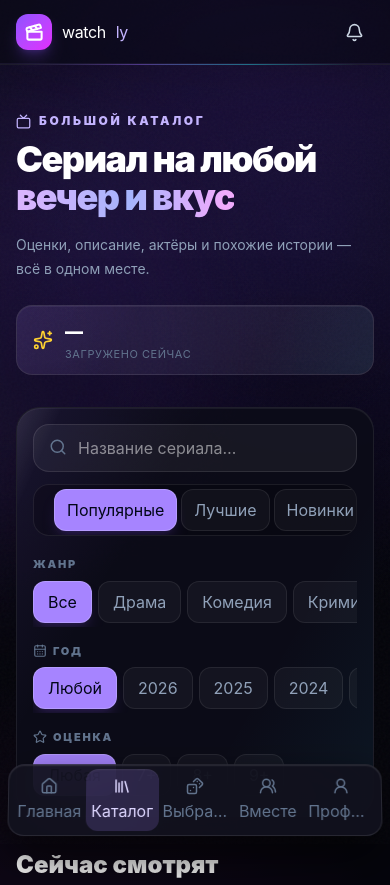
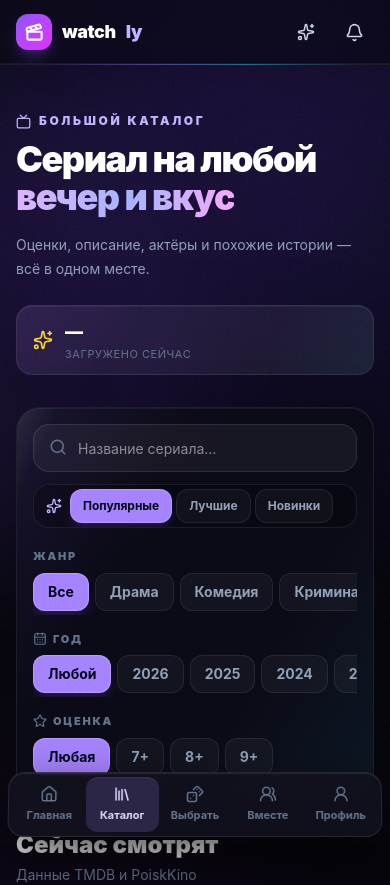
Before and after one commit to AlexandrPoge/Watch-helper, a React (Vite) app: page /series in a window 390 px wide. Shown: the top 885 px of the page. Built offline with nearby package versions, Linux system fonts and the light colour scheme; no server answers.

Commit message:
perf: reduce UI work and document local setup

```diff
--- a/src/app/App.tsx
+++ b/src/app/App.tsx
@@ -1,17 +1,18 @@
+import { Suspense, lazy } from 'react'
 import { QueryClient, QueryClientProvider } from '@tanstack/react-query'
 import { BrowserRouter, Navigate, Route, Routes, useLocation } from 'react-router-dom'
-import { HomePage } from '../pages/HomePage'
-import { CreateRoomPage } from '../pages/CreateRoomPage'
-import { RoomPage } from '../pages/RoomPage'
-import { SeriesDetailsPage } from '../pages/SeriesDetailsPage'
-import { SeriesPage } from '../pages/SeriesPage'
-import { MovieDetailsPage } from '../pages/MovieDetailsPage'
-import { PersonPage } from '../pages/PersonPage'
-import { ProfilePage } from '../pages/ProfilePage'
-import { RandomMoviePage } from '../pages/RandomMoviePage'
 import { MobileNav } from '../pages/components/MobileNav'
 import { TechBackground } from '../pages/components/TechBackground'
 
+const HomePage = lazy(() => import('../pages/HomePage').then((module) => ({ default: module.HomePage })))
+const CreateRoomPage = lazy(() => import('../pages/CreateRoomPage').then((module) => ({ default: module.CreateRoomPage })))
+const RoomPage = lazy(() => import('../pages/RoomPage').then((module) => ({ default: module.RoomPage })))
+const SeriesDetailsPage = lazy(() => import('../pages/SeriesDetailsPage').then((module) => ({ default: module.SeriesDetailsPage })))
+const SeriesPage = lazy(() => import('../pages/SeriesPage').then((module) => ({ default: module.SeriesPage })))
+const MovieDetailsPage = lazy(() => import('../pages/MovieDetailsPage').then((module) => ({ default: module.MovieDetailsPage })))
+const PersonPage = lazy(() => import('../pages/PersonPage').then((module) => ({ default: module.PersonPage })))
+const ProfilePage = lazy(() => import('../pages/ProfilePage').then((module) => ({ default: module.ProfilePage })))
+const RandomMoviePage = lazy(() => import('../pages/RandomMoviePage').then((module) => ({ default: module.RandomMoviePage })))
 const queryClient = new QueryClient()
 
 export function App() {
@@ -22,7 +23,7 @@
 
 function AnimatedRoutes() {
   const location = useLocation()
-  return <div key={location.pathname} className="page-transition"><Routes location={location}>
+  return <div key={location.pathname} className="page-transition"><Suspense fallback={<div className="min-h-screen p-8 text-sm text-slate-400">Загружаем страницу…</div>}><Routes location={location}>
       <Route path="/" element={<HomePage />} />
       <Route path="/series" element={<SeriesPage />} />
       <Route path="/series/:catalogId" element={<SeriesDetailsPage />} />
@@ -33,5 +34,5 @@
       <Route path="/rooms/new" element={<CreateRoomPage />} />
       <Route path="/rooms/:roomId" element={<RoomPage />} />
       <Route path="*" element={<Navigate to="/" replace />} />
-    </Routes></div>
+    </Routes></Suspense></div>
 }
--- a/src/app/styles.css
+++ b/src/app/styles.css
@@ -24,7 +24,7 @@
 body::before { position: fixed; inset: 0; z-index: -1; pointer-events: none; content: ""; opacity: .18; background-image: radial-gradient(rgb(255 255 255 / .2) .45px, transparent .6px); background-size: 5px 5px; mask-image: linear-gradient(to bottom, black, transparent 80%); }
 
 button, a { -webkit-tap-highlight-color: transparent; }
-button, a, input, select { font: inherit; }
+button, input, select { font-family: inherit; }
 button:focus-visible, a:focus-visible, input:focus-visible, select:focus-visible { outline: 2px solid #a78bfa; outline-offset: 3px; }
 .tech-background { --pointer-x: 50vw; --pointer-y: 25vh; position: fixed; inset: 0; z-index: 0; overflow: hidden; pointer-events: none; background: radial-gradient(circle at 50% -20%, #201241 0, #090914 42%, #05050c 78%); }
 .tech-grid { position: absolute; inset: 0; opacity: .2; background-image: linear-gradient(rgb(139 92 246 / .12) 1px, transparent 1px), linear-gradient(90deg, rgb(139 92 246 / .12) 1px, transparent 1px); background-size: 74px 74px; mask-image: linear-gradient(to bottom, black, transparent 82%); transform: perspective(500px) rotateX(56deg) scale(1.6) translateY(18%); transform-origin: center bottom; }
@@ -81,10 +81,13 @@
 .cinema-now { position: absolute; right: 5%; bottom: 0; z-index: 8; display: flex; align-items: center; gap: .4rem; border: 1px solid rgb(255 255 255 / .1); border-radius: 999px; background: rgb(9 9 20 / .72); padding: .35rem .7rem; color: #94a3b8; font-size: 10px; font-weight: 700; backdrop-filter: blur(12px); }
 @keyframes screen-float { 0%, 100% { transform: rotateX(-2deg) translateY(0) translateZ(45px); } 50% { transform: rotateX(-1deg) translateY(-7px) translateZ(52px); } }
 @keyframes cinema-breathe { 0%, 100% { opacity: .65; transform: scale(.96); } 50% { opacity: 1; transform: scale(1.06); } }
-@keyframes beam-sweep { from { opacity: .12; filter: blur(13px); } to { opacity: .3; filter: blur(7px); } }
-@keyframes page-arrive { from { opacity: 0; transform: translateY(14px) scale(.992); filter: blur(6px); } to { opacity: 1; transform: none; filter: none; } }
+@keyframes beam-sweep { from { opacity: .12; } to { opacity: .26; } }
+@keyframes page-arrive { from { opacity: 0; transform: translateY(14px) scale(.992); } to { opacity: 1; transform: none; } }
 @keyframes content-rise { from { opacity: 0; transform: translateY(24px); } to { opacity: 1; transform: none; } }
 @media (hover: hover) and (pointer: fine) and (min-width: 1024px) { .tech-card:hover { transform: perspective(900px) translateY(-8px) rotateX(3deg) rotateY(-2deg); } .movie-card:hover { transform: perspective(900px) translateY(-9px) rotateX(3deg) rotateY(-2deg) scale(1.015); } }
 @media (prefers-reduced-motion: reduce) { *, *::before, *::after { scroll-behavior: auto !important; transition-duration: 0.01ms !important; animation-duration: .01ms !important; animation-iteration-count: 1 !important; } }
+html[data-motion="less"] *, html[data-motion="less"] *::before, html[data-motion="less"] *::after { animation-duration: .01ms !important; animation-iteration-count: 1 !important; transition-duration: .01ms !important; }
+html[data-motion="less"] .tech-pointer-light, html[data-motion="less"] .tech-orb, html[data-motion="less"] .cinema-beam { display: none; }
+@media (max-width: 767px) { .cinema-beam, .cinema-stage::before { animation: none; } }
 @media (max-width: 639px) { .cinema-stage { min-height: clamp(350px, 112vw, 420px); border-radius: 1.5rem; } .cinema-screen { inset-inline: 5%; border-width: 5px; } .cinema-curtain { width: 9%; } .cinema-seats { inset-inline: 5%; gap: 8px; } .cinema-seat { height: 20px; } }
 @media (max-width: 1279px) { body { padding-bottom: 6rem; } .tech-pointer-light, .tech-orb-two { display: none; } .tech-grid { opacity: .12; } }
--- a/src/features/movies/components/MovieCard.tsx
+++ b/src/features/movies/components/MovieCard.tsx
@@ -10,7 +10,7 @@
   return (
     <article className="movie-card group relative min-w-42 overflow-hidden rounded-2xl bg-slate-900 sm:min-w-48">
       <Link to={path} aria-label={`Открыть ${movie.title}`} className="block">
-        {movie.posterUrl ? <img alt={movie.title} className="aspect-[2/3] w-full object-cover" src={mediaUrl(movie.posterUrl)} /> : <div className="aspect-[2/3] bg-gradient-to-br from-violet-900 to-slate-950" />}
+        {movie.posterUrl ? <img alt={movie.title} loading="lazy" decoding="async" className="aspect-[2/3] w-full object-cover" src={mediaUrl(movie.posterUrl)} /> : <div className="aspect-[2/3] bg-gradient-to-br from-violet-900 to-slate-950" />}
         <div className={`absolute inset-x-0 bottom-0 h-2/3 bg-gradient-to-t ${movie.accent ?? 'from-violet-400/70 to-slate-950/70'}`} />
       </Link>
       <div className="pointer-events-none absolute inset-x-0 bottom-0 p-3.5">
--- a/src/pages/components/AppHeader.tsx
+++ b/src/pages/components/AppHeader.tsx
@@ -1,10 +1,13 @@
-import { Bell, ChevronDown } from 'lucide-react'
+import { Bell, ChevronDown, Sparkles } from 'lucide-react'
 import { Link, NavLink } from 'react-router-dom'
-import { useState } from 'react'
+import { useEffect, useState } from 'react'
 import { Logo } from '../../shared/ui/Logo'
 
 export function AppHeader() {
   const [notificationsOpen, setNotificationsOpen] = useState(false)
+  const [lessEffects, setLessEffects] = useState(() => localStorage.getItem('watchly.less-effects') === 'true')
+  useEffect(() => { document.documentElement.dataset.motion = lessEffects ? 'less' : 'full' }, [lessEffects])
+  const toggleEffects = () => { const next = !lessEffects; setLessEffects(next); localStorage.setItem('watchly.less-effects', String(next)) }
   return (
     <header className="tech-header sticky top-0 z-30 border-b border-white/7 bg-[#090914]/70 backdrop-blur-2xl">
       <nav className="mx-auto flex h-16 max-w-7xl items-center justify-between gap-3 px-4 sm:h-18 sm:px-6 xl:px-8">
@@ -12,6 +15,7 @@
         <div className="hidden items-center gap-5 text-sm font-medium text-slate-400 xl:flex"><HeaderLink to="/">Для тебя</HeaderLink><HeaderLink to="/series">Сериалы</HeaderLink><HeaderLink to="/random">Случайный выбор</HeaderLink><HeaderLink to="/rooms/new">Комнаты</HeaderLink><HeaderLink to="/profile">Профиль</HeaderLink></div>
         <div className="flex items-center gap-2">
           <Link className="interactive-control hidden rounded-xl bg-violet-500 px-4 py-2.5 text-sm font-bold shadow-lg shadow-violet-500/20 hover:bg-violet-400 lg:block" to="/rooms/new">Создать комнату</Link>
+          <button onClick={toggleEffects} aria-label={lessEffects ? 'Включить эффекты' : 'Меньше эффектов'} aria-pressed={lessEffects} title={lessEffects ? 'Включить эффекты' : 'Меньше эффектов'} className="interactive-control grid size-10 place-items-center rounded-xl text-slate-300 hover:bg-white/8"><Sparkles size={18} /></button>
           <button onClick={() => setNotificationsOpen(!notificationsOpen)} aria-label="Уведомления" className="interactive-control grid size-10 place-items-center rounded-xl text-slate-300 hover:bg-white/8"><Bell size={19} /></button>
           <Link to="/profile" aria-label="Открыть профиль" className="hidden items-center gap-2 rounded-xl p-1 pr-2 text-sm font-medium hover:bg-white/8 sm:flex"><span className="grid size-8 place-items-center rounded-lg bg-gradient-to-br from-amber-300 to-rose-500 text-xs font-black text-slate-950">АП</span><ChevronDown className="hidden lg:block" size={15} /></Link>
         </div>
--- a/src/pages/components/MobileNav.tsx
+++ b/src/pages/components/MobileNav.tsx
@@ -10,5 +10,5 @@
 ]
 
 export function MobileNav() {
-  return <nav aria-label="Основная навигация" className="tech-dock fixed inset-x-2 bottom-2 z-50 grid grid-cols-5 rounded-2xl border border-white/10 bg-[#11111d]/92 p-1 backdrop-blur-2xl sm:inset-x-4 sm:bottom-4 sm:mx-auto sm:max-w-xl sm:p-1.5 xl:hidden">{items.map(({ to, label, icon: Icon, end }) => <NavLink key={to} to={to} end={end} className={({ isActive }) => `flex min-w-0 flex-col items-center gap-1 rounded-xl px-1 py-2 text-[9px] font-bold transition sm:text-[10px] ${isActive ? 'bg-violet-400/18 text-violet-200 shadow-[inset_0_1px_rgb(255_255_255/.08)]' : 'text-slate-500'}`}><Icon size={18} /><span className="max-w-full truncate">{label}</span></NavLink>)}</nav>
+  return <nav aria-label="Основная навигация" className="tech-dock fixed inset-x-2 bottom-2 z-50 grid grid-cols-5 rounded-2xl border border-white/10 bg-[#11111d]/92 p-1 backdrop-blur-2xl sm:inset-x-4 sm:bottom-4 sm:mx-auto sm:max-w-xl sm:p-1.5 xl:hidden">{items.map(({ to, label, icon: Icon, end }) => <NavLink key={to} to={to} end={end} className={({ isActive }) => `flex min-w-0 flex-col items-center gap-1 rounded-xl px-1 py-2 text-[11px] font-bold transition sm:text-xs ${isActive ? 'bg-violet-400/18 text-violet-200 shadow-[inset_0_1px_rgb(255_255_255/.08)]' : 'text-slate-500'}`}><Icon size={18} /><span className="max-w-full truncate">{label}</span></NavLink>)}</nav>
 }
--- a/src/pages/components/TechBackground.tsx
+++ b/src/pages/components/TechBackground.tsx
@@ -6,8 +6,10 @@
   useEffect(() => {
     const scene = sceneRef.current
     if (!scene) return
+    if (!window.matchMedia('(hover: hover) and (pointer: fine)').matches) return
     let frame = 0
     const updateLight = (event: PointerEvent) => {
+      if (document.documentElement.dataset.motion === 'less' || window.matchMedia('(prefers-reduced-motion: reduce)').matches) return
       cancelAnimationFrame(frame)
       frame = requestAnimationFrame(() => {
         scene.style.setProperty('--pointer-x', `${event.clientX}px`)
```
Also changed, not shown: 1 other file (tests, documents, lock files or other folders).
